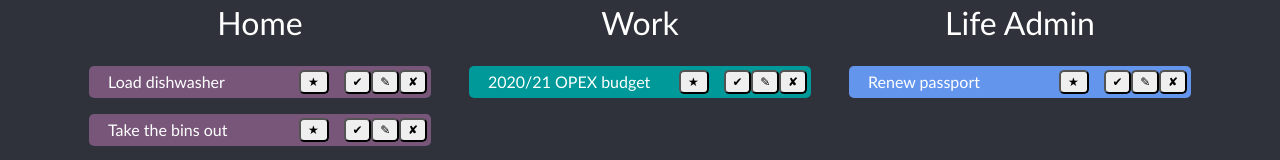
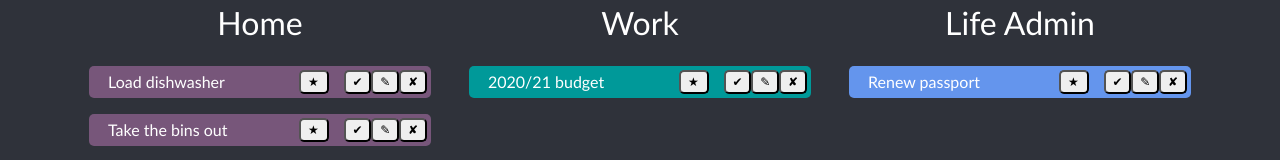
Before and after one commit to ameliamyfanwy/todo-app-frontend, a React (Create React App) app: page / in a window 1280 px wide. Shown: the part 215-375 px from the top of the page. Built offline with nearby package versions, Linux system fonts and the light colour scheme.

Commit message:
editing App.js

```diff
--- a/src/App.js
+++ b/src/App.js
@@ -26,7 +26,7 @@ class App extends React.Component {
             </div>
             <div className="col-12 col-md-4">
               <CatHeader name="Work" />
-              <Task color="#009999" name="2020/21 OPEX budget" />
+              <Task color="#009999" name="2020/21 budget" />
             </div>
             <div className="col-12 col-md-4">
               <CatHeader name="Life Admin" />
```
